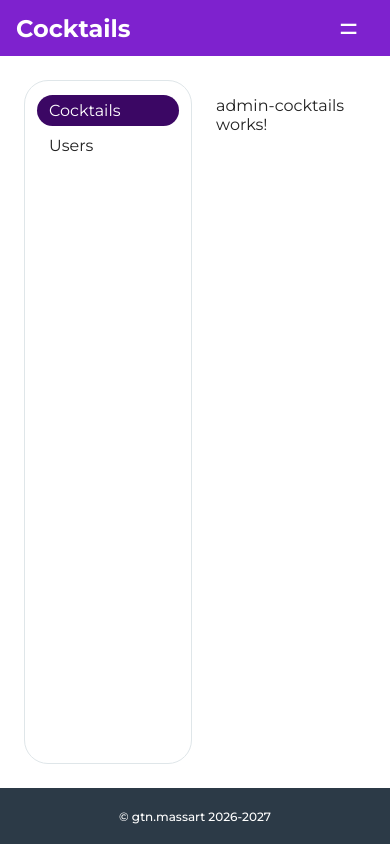
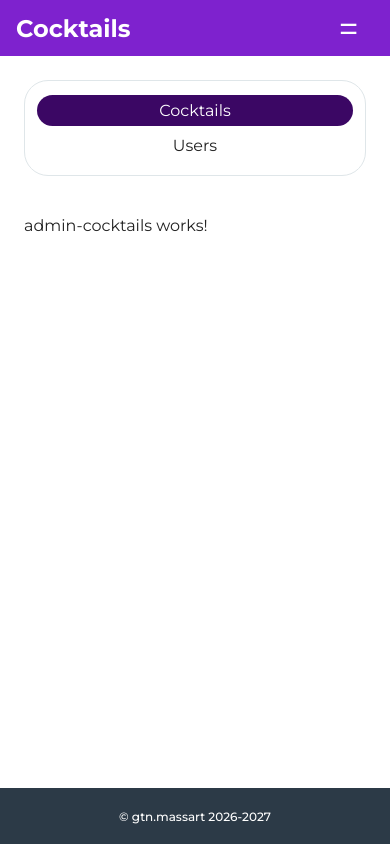
Before and after one commit to gtn-massart/Cocktails, an Angular app: page /admin/cocktails in a window 390 px wide. Built offline with nearby package versions, Linux system fonts and the light colour scheme.

Commit message:
media queries

```diff
--- a/src/app/views/admin/admin/admin.scss
+++ b/src/app/views/admin/admin/admin.scss
@@ -2,5 +2,8 @@
   display: flex;
   gap: 24px;
   padding: 24px;
-  flex: 1 1 auto
+  flex: 1 1 auto;
+  @media screen and (max-width: 820px) {
+    flex-direction: column;
+  }
 }
--- a/src/app/views/admin/components/admin-navbar/admin-navbar.scss
+++ b/src/app/views/admin/components/admin-navbar/admin-navbar.scss
@@ -1,3 +1,12 @@
 :host {
   width: 200px;
+  @media screen and (max-width: 820px) {
+    width: 100%;
+  }
 }
+
+a {
+  @media screen and (max-width: 820px) {
+    text-align: center;;
+  }
+}
```
